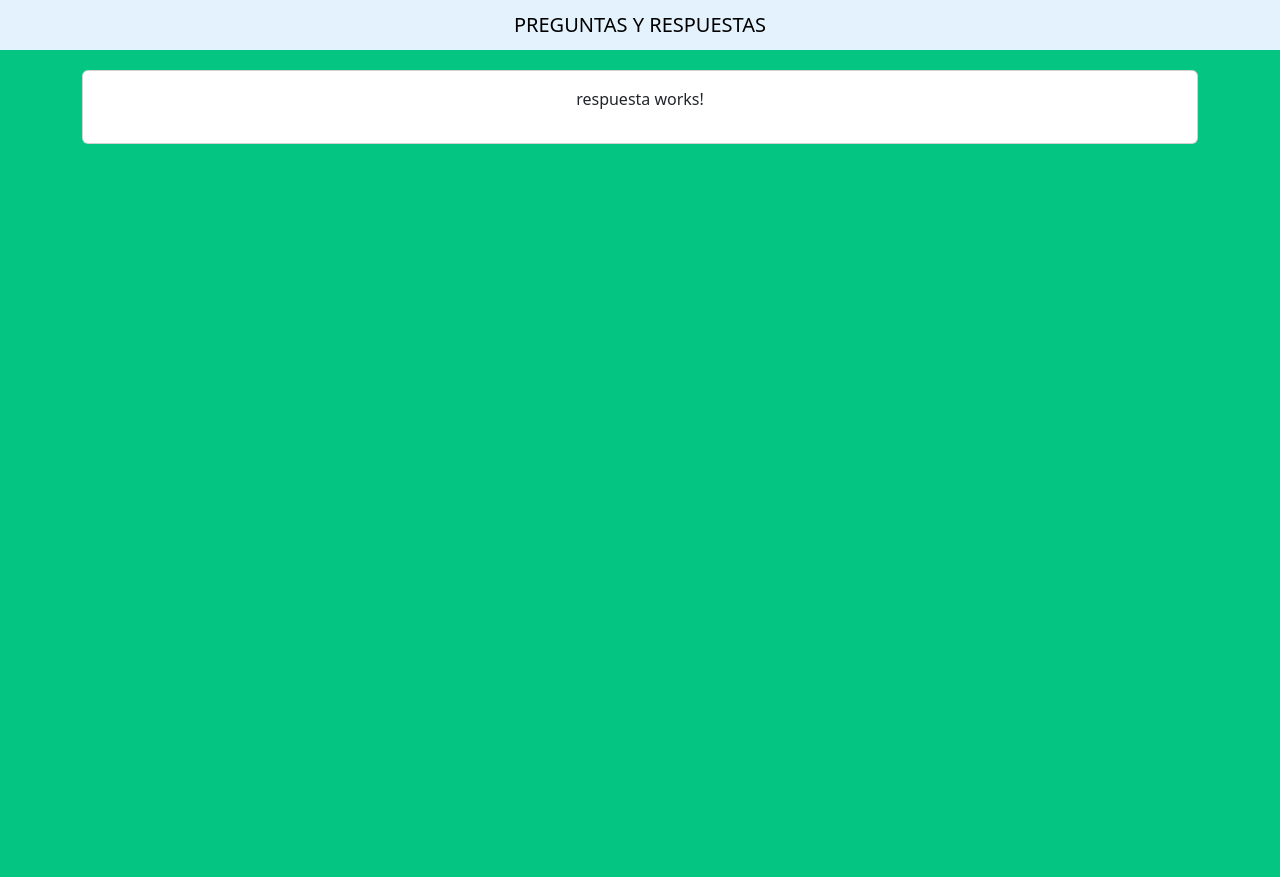
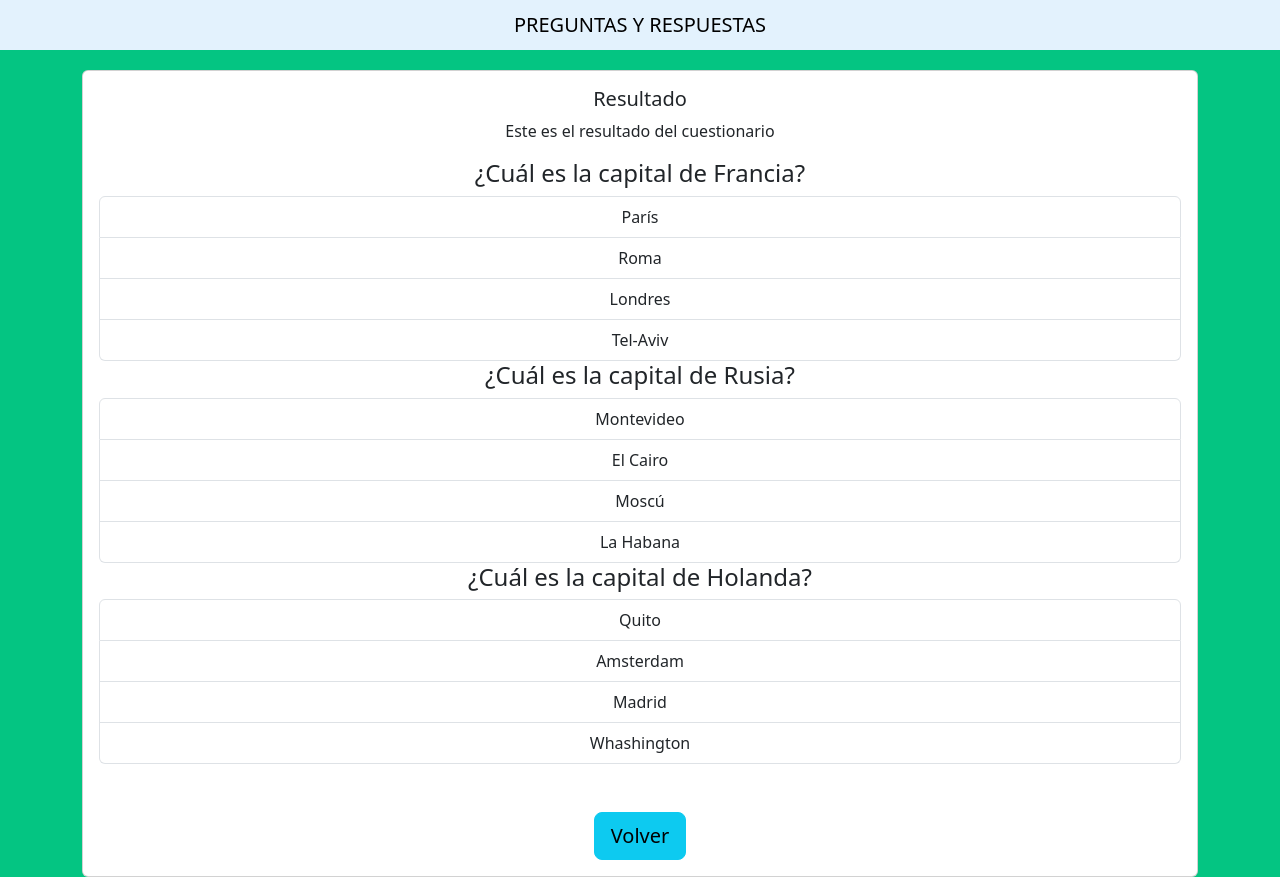
Before and after one commit to fabregu/app-questions, an Angular app: page /respuesta in a window 1280 px wide. Before the commit the page ends 800 px from the top, so only its background shows below. Built offline with nearby package versions, Linux system fonts and the light colour scheme.

Commit message:
feat: Resultado

```diff
--- a/src/app/components/pregunta/botonera/botonera.component.ts
+++ b/src/app/components/pregunta/botonera/botonera.component.ts
@@ -36,6 +36,9 @@ export class BotoneraComponent {
       }
       case 'Finalizar': {
         this.preguntaService.respuestaUsuario.push(this.preguntaService.indexRespuesta);
+        this.preguntaService.opcionSeleccionada == null;
+        this.preguntaService.pregConfirmada == false;
+        this.preguntaService.indexPregunta = 0;
         this.router.navigate(['/respuesta']);
       }
     }
--- a/src/app/components/respuesta/respuesta.component.css
+++ b/src/app/components/respuesta/respuesta.component.css
@@ -0,0 +1,14 @@
+.badge {
+    float: right;
+
+}
+
+.material-icons.incorrect {
+    color: #da2d2d;
+    font-size: 18px;
+}
+
+.material-icons.correct {
+    color: #17a2b8;
+    font-size: 18px;
+}
--- a/src/app/components/respuesta/respuesta.component.html
+++ b/src/app/components/respuesta/respuesta.component.html
@@ -1 +1,28 @@
-<p>respuesta works!</p>
+<h5 class="card-title">Resultado</h5>
+<p class="card-text">Este es el resultado del cuestionario</p>
+<div *ngFor="let pregunta of listPreguntas; let i = index">
+    <h4 class="card-title">{{ pregunta.descripcionPregunta }}</h4>
+    <ul class="list-group">
+        <ng-container *ngFor="let respuesta of listPreguntas[i].respuestas; let j = index">
+            <li
+                class="list-group-item"
+                [ngClass]="{
+                    'list-group-item-success': respuesta.esCorrecta == 1 && respuestasUsuario[i] == j,
+                    'list-group-item-danger': respuesta.esCorrecta == 0 && respuestasUsuario[i] == j
+                    }">
+                    {{ respuesta.nombre }}
+                <span class="badge"><span class="material-symbols-outlined correct" *ngIf="respuesta.esCorrecta == 1 && respuestasUsuario[i] == j">check_circle</span></span>
+                <span class="badge"><span class="material-symbols-outlined incorrect" *ngIf="respuesta.esCorrecta == 0 && respuestasUsuario[i] == j">clear</span></span>
+            </li>
+        </ng-container>
+    </ul>
+</div>
+<br>
+<br>
+
+<div class="row">
+    <div class="col-lg-4 offset-lg-4">
+        <button  class="btn btn-info btn-lg btn-block"
+            (click)="volver()">Volver</button>
+    </div>
+</div>
--- a/src/app/components/respuesta/respuesta.component.ts
+++ b/src/app/components/respuesta/respuesta.component.ts
@@ -1,12 +1,31 @@
 import { Component } from '@angular/core';
+import { CommonModule } from '@angular/common';
+import { Pregunta } from '../../models/pregunta.entity';
+import { PreguntaService } from '../../services/pregunta.service';
+import { Router } from '@angular/router';
 
 @Component({
   selector: 'app-respuesta',
   standalone: true,
-  imports: [],
+  imports: [CommonModule],
   templateUrl: './respuesta.component.html',
   styleUrl: './respuesta.component.css'
 })
 export class RespuestaComponent {
+  listPreguntas: Pregunta[] = [];
+  respuestasUsuario: any[] = [];
 
+  constructor (
+    private preguntaService: PreguntaService,
+    private router: Router) {}
+
+  ngOnInit(): void {
+    this.listPreguntas = this.preguntaService.preguntas;
+    this.respuestasUsuario = this.preguntaService.respuestaUsuario;
+  }
+
+  volver() {
+    this.preguntaService.respuestaUsuario = [];
+    this.router.navigate(['/']);
+  }
 }
```
